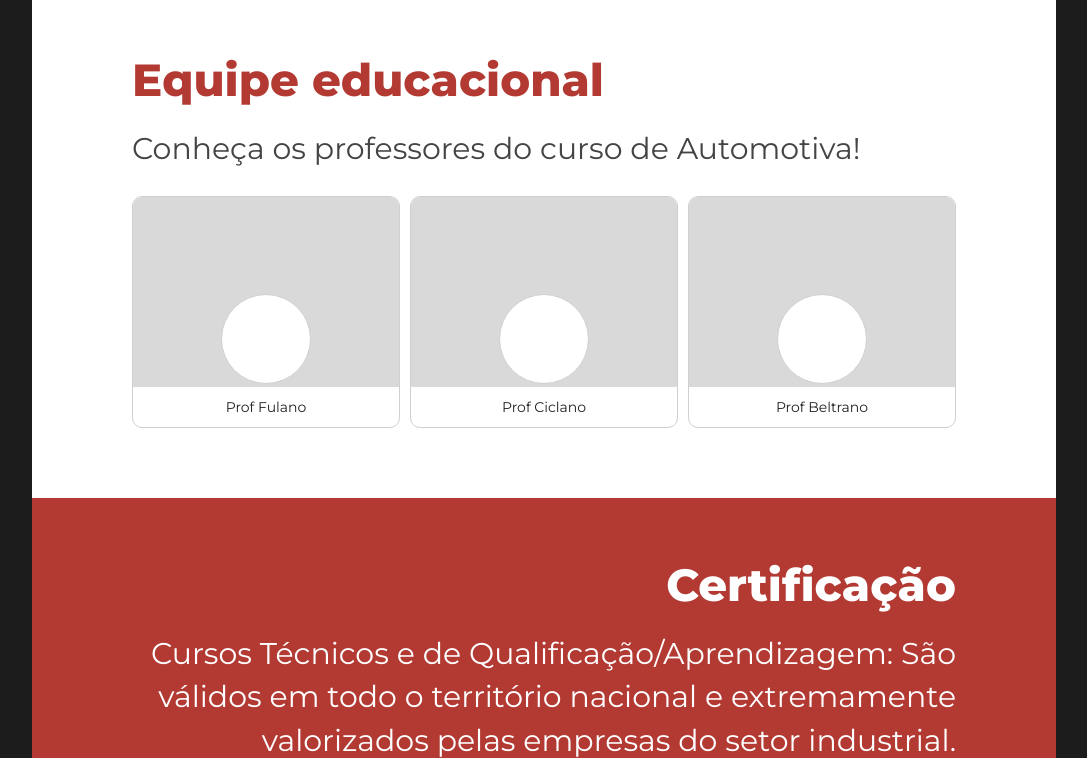
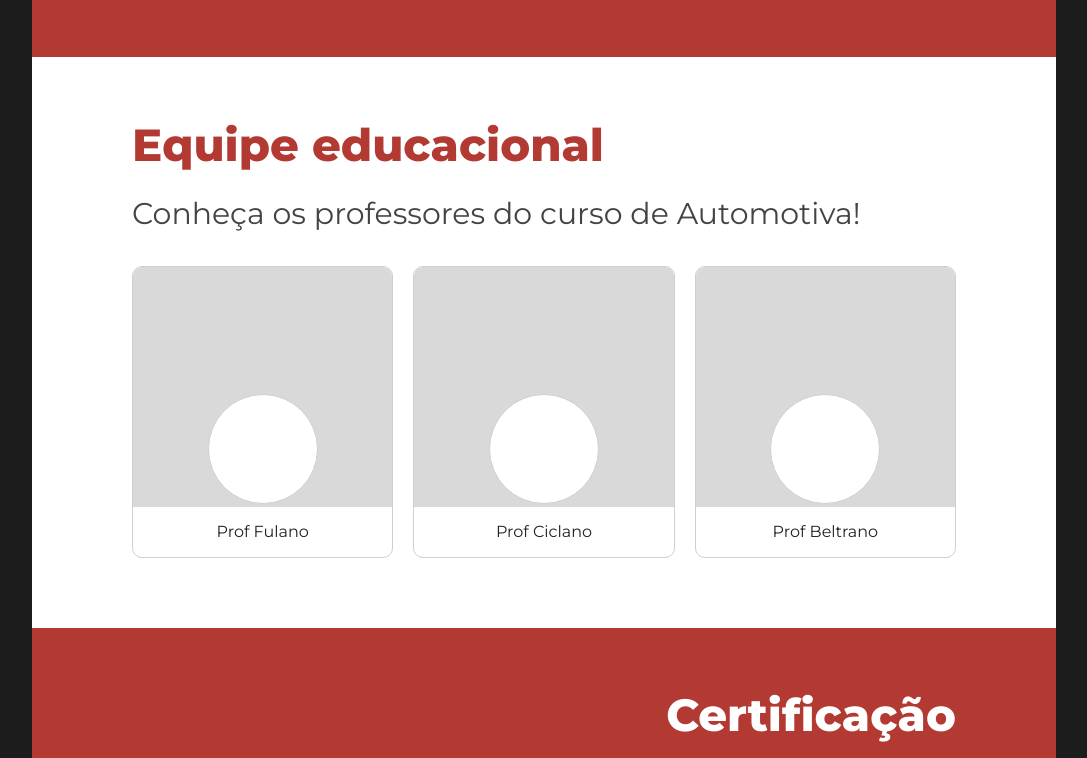
Before and after one commit to niccgit/Website-SENAI, a plain HTML site: page pagina2.html in a window 1280 px wide. Shown: the part 3193-3951 px from the top of the page, without its empty margins (96-1183 px from the left). Drawn offline with Linux system fonts and the light colour scheme.

Commit message:
atualização: @media desktop II
• continuação do projeto

```diff
--- a/pagina1.css
+++ b/pagina1.css
@@ -359,3 +359,19 @@ footer{
     .secao-vermelha p{
         font-size: 30px;
     }
+
+    .tres-colunas{
+        gap: 20px;
+        margin-top: 30px;
+    }
+    .fundo{
+        height: 240px;
+    }
+    .legenda{
+        min-height: 50px;
+        font-size: 16px;
+    }
+    .foto-professor{
+        width: 110px;
+        height: 110px;
+    }
```
